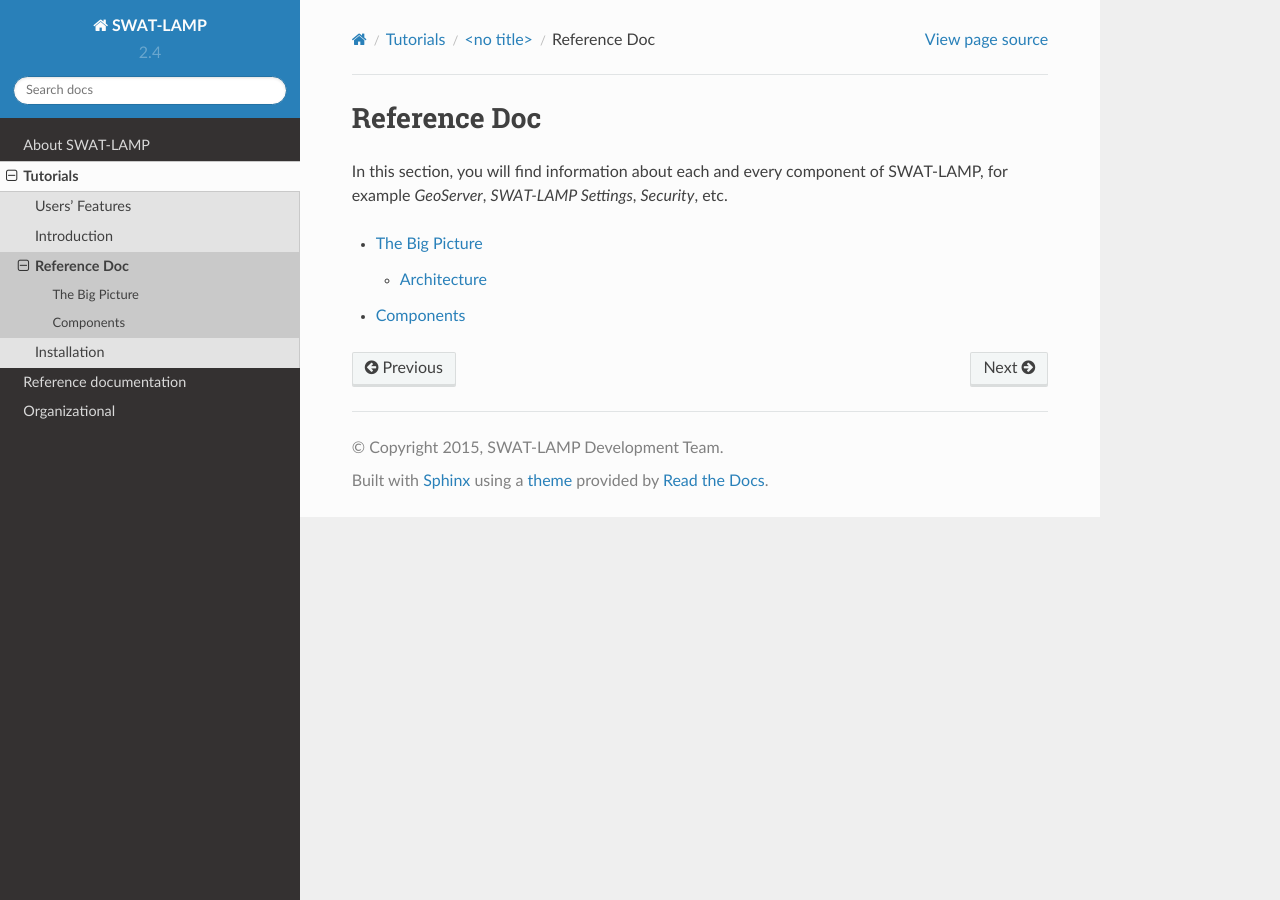
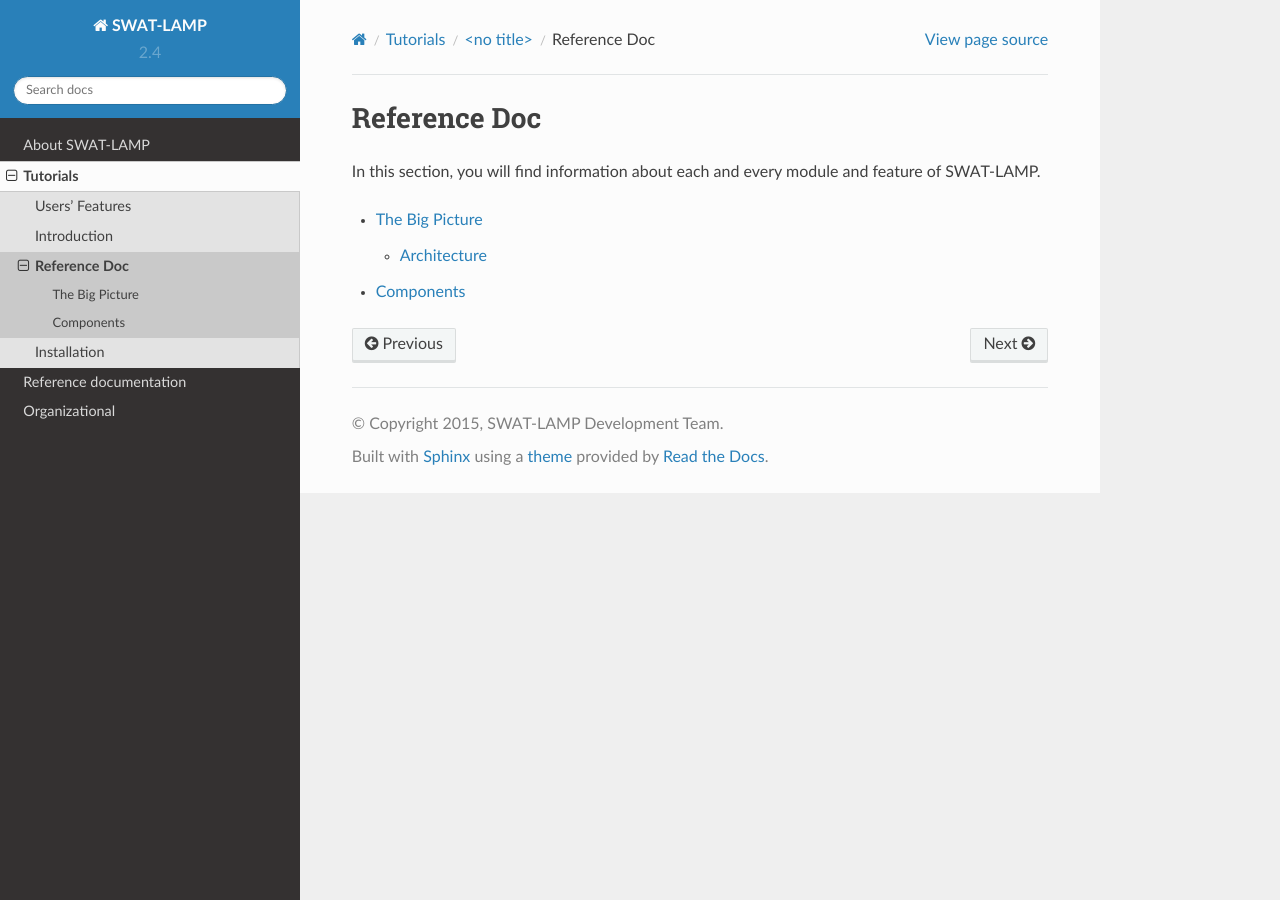
Before and after one commit to mehmadi/SWAT-LAMP-Doc, a Sphinx documentation site: the page built from docs/tutorials/overview_and_ref/reference_doc/index.txt, in a window 1280 px wide. Built offline with Sphinx 7.4.7 and the Read the Docs theme 2.0.0, drawn with Linux system fonts in a browser that asks for light colours; pages that are not in the unit, such as notebooks, are missing from menus.

Commit message:
Update index.txt

```diff
--- a/docs/tutorials/overview_and_ref/reference_doc/index.txt
+++ b/docs/tutorials/overview_and_ref/reference_doc/index.txt
@@ -3,7 +3,7 @@
 =============
 Reference Doc
 =============
-In this section, you will find information about each and every component of SWAT-LAMP, for example *GeoServer*, *SWAT-LAMP Settings*, *Security*, etc.
+In this section, you will find information about each and every module and feature of SWAT-LAMP.
 
 .. toctree::
    :maxdepth: 2
```
